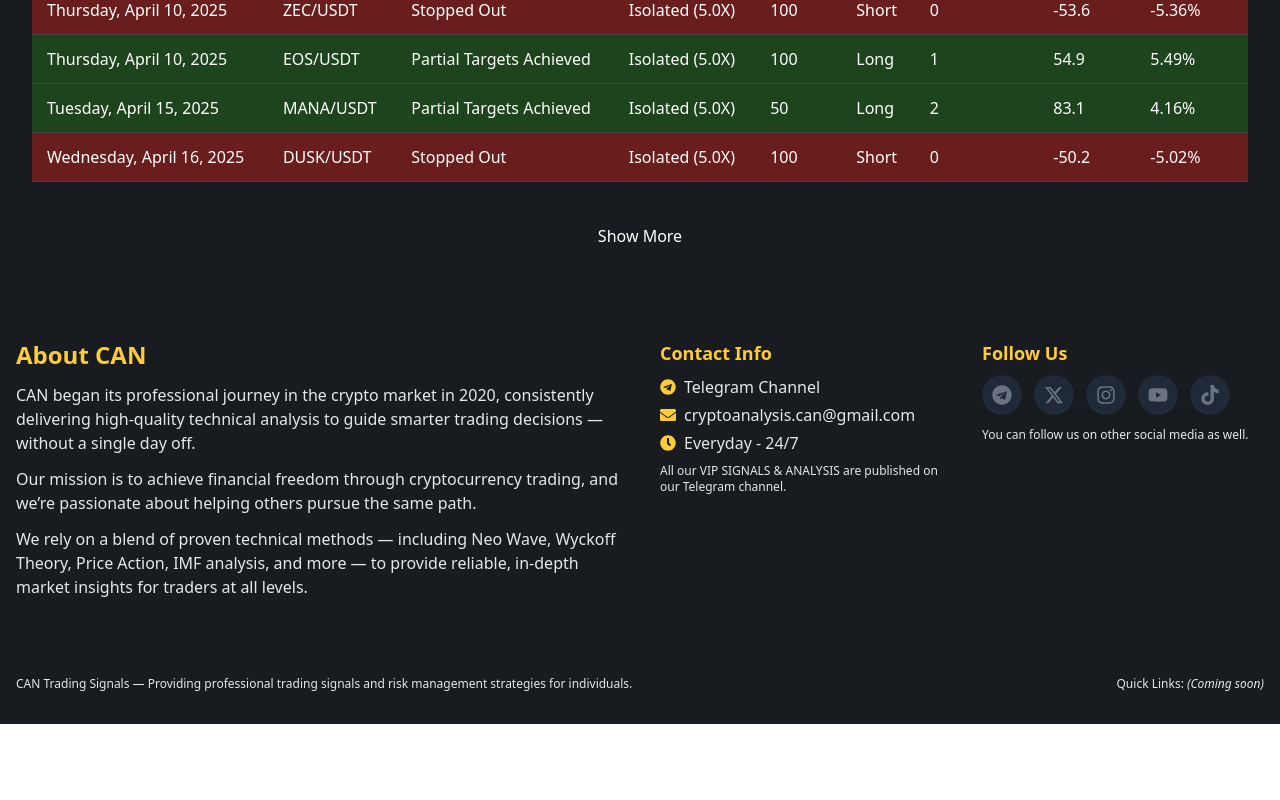
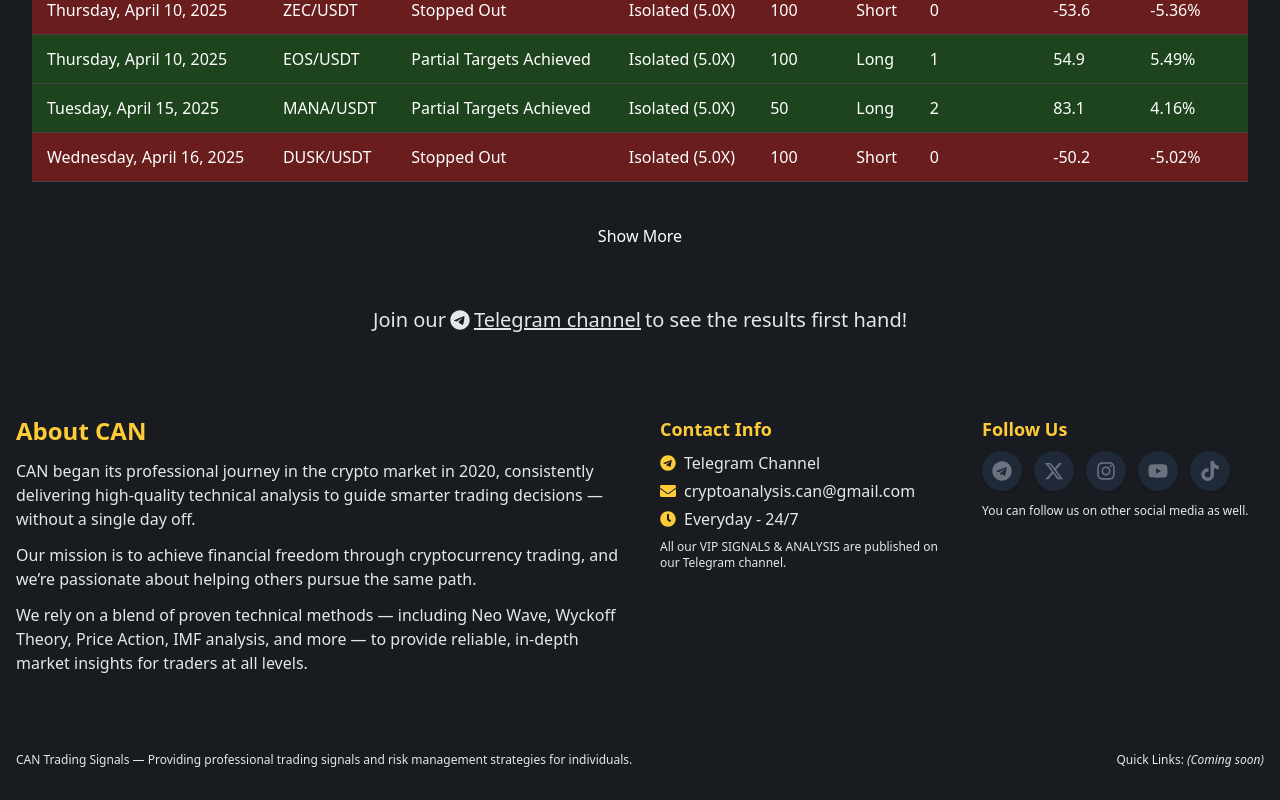
Before and after one commit to thewitcher745/can-website-2, a Next.js app: page /results in a window 1280 px wide. Shown: the part 1404-2204 px from the top of the page. Before the commit the page ends 2128 px from the top, so only its background shows below. Built offline with nearby package versions, Linux system fonts and the light colour scheme.

Commit message:
FEAT: Added a CTA below results table

```diff
--- a/src/pages/results.tsx
+++ b/src/pages/results.tsx
@@ -1,7 +1,9 @@
 import Head from "next/head";
-
+import Link from "next/link";
+import { FaTelegram } from "react-icons/fa6";
 import React, { useState, useEffect } from "react";
 import Masonry from "react-masonry-css";
+
 import Navbar from "../shared/ui/navbar/Navbar";
 import Footer from "../shared/ui/Footer";
 import ResultsTable from "@features/full-results/ResultsTable";
@@ -237,6 +239,17 @@ const ResultsPage: React.FC = () => {
             Detailed Trade Log
           </h2>
           <ResultsTable selectedMonth={currentMonthYearKey} />
+          <div className="mt-12 flex justify-center w-full text-xl text-text-main">
+            <Link
+              href="https://t.me/CryptoANalysis_CAN"
+              className="text-nowrap flex gap-1 items-center mr-1 title-hover "
+            >
+              <span>Join our</span>
+              <FaTelegram />
+              <span className="underline"> Telegram channel</span>
+            </Link>
+            <span> to see the results first hand!</span>
+          </div>
         </div>
         {/* Modal Overlay */}
         {modalImg && (
```
